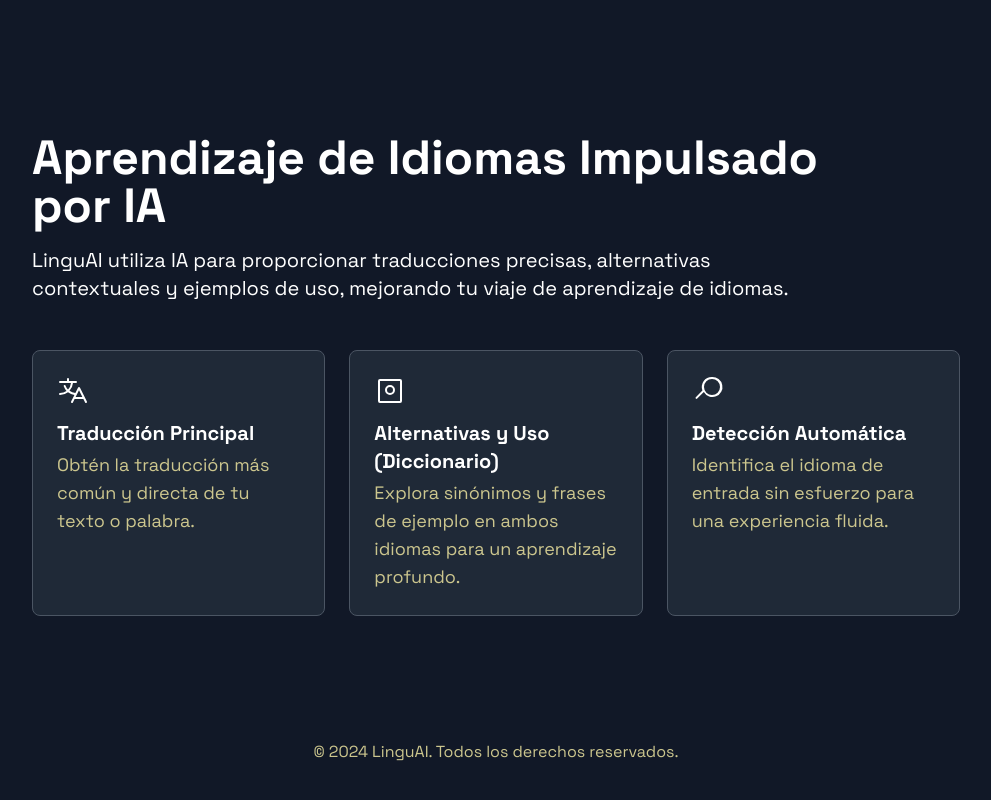
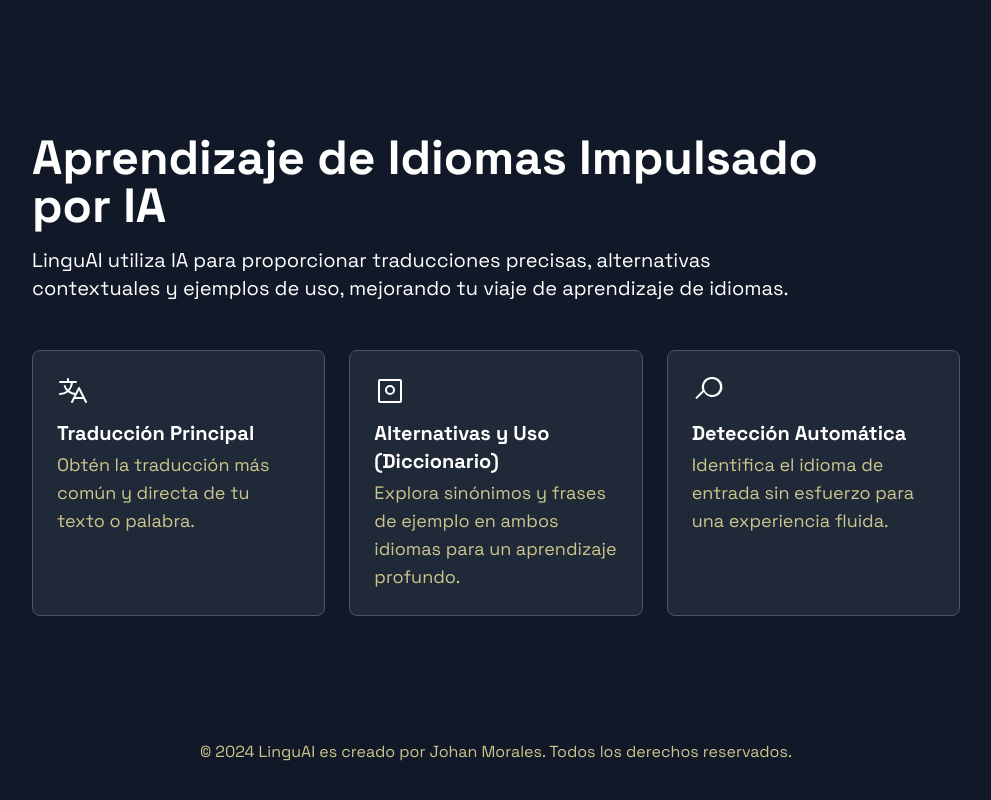
Before and after one commit to JohanMorales211/language-ai, an Angular app: page /home in a window 1280 px wide. Shown: the part 614-1414 px from the top of the page, without its empty margins (144-1135 px from the left). Built offline with nearby package versions, Linux system fonts and the light colour scheme.

Commit message:
fix: Update footer text for clarity and add creator attribution

```diff
--- a/src/app/components/footer/footer.component.html
+++ b/src/app/components/footer/footer.component.html
@@ -1,7 +1,7 @@
 <footer class="flex justify-center">
   <div class="flex max-w-[960px] w-full flex-1 flex-col">
     <div class="flex flex-col gap-6 px-4 sm:px-5 py-10 text-center @container">
-      <p class="text-[#ccc68e] text-sm sm:text-base font-normal leading-normal">© 2024 LinguAI. Todos los derechos reservados.</p>
+      <p class="text-[#ccc68e] text-sm sm:text-base font-normal leading-normal">© 2024 LinguAI es creado por Johan Morales. Todos los derechos reservados.</p>
     </div>
   </div>
 </footer>
--- a/src/app/pages/home/home.component.html
+++ b/src/app/pages/home/home.component.html
@@ -21,6 +21,7 @@
 
               <div class="w-full max-w-full lg:max-w-4xl flex flex-col items-center gap-4 sm:gap-6">
                 <div class="w-full grid grid-cols-1 md:grid-cols-2 gap-4 @[768px]:gap-6 items-start">
+                  <!-- Columna Izquierda (Input) -->
                   <div class="flex flex-col gap-1">
                     <div class="h-10 lg:h-12 flex items-center justify-start text-[#ccc68e] text-sm lg:text-base px-3 py-2 rounded-md border border-transparent">
                       {{ detectedSourceLanguageDisplay || 'Escribe para detectar idioma...' }}
@@ -34,7 +35,7 @@
                         (ngModelChange)="onInputTextChanged()"
                         class="form-textarea w-full flex-1 resize-none rounded-t-xl text-white focus:outline-0 focus:ring-2 focus:ring-[#f8e006] border border-b-0 border-[#4b5563] bg-[#1f2937] p-4 lg:p-5 placeholder:text-[#ccc68e] text-base sm:text-lg lg:text-xl min-h-[150px] lg:min-h-[200px]"
                       ></textarea>
-                      <div *ngIf="inputText && inputText.trim().length > 0"
+                      <div *ngIf="inputText && inputText.trim().length > 0 && (detectedSourceLanguageCode === 'es' || detectedSourceLanguageCode === 'en')"
                            class="flex justify-start items-center p-2 lg:p-3 rounded-b-xl border border-t-0 border-[#4b5563] bg-[#1f2937]">
                         <button
                           (click)="playInputText()"
@@ -57,6 +58,7 @@
                     </div>
                   </div>
 
+                  <!-- Columna Derecha (Output) -->
                   <div class="flex flex-col gap-1">
                     <div class="relative w-full">
                       <select
@@ -93,12 +95,13 @@
                       <div *ngIf="outputText && outputText.trim().length > 0 && !apiError"
                            class="flex justify-between items-center p-2 lg:p-3 rounded-b-xl border border-t-0 border-[#4b5563] bg-[#1f2937]">
                         <button
+                          *ngIf="targetLanguage === 'es' || targetLanguage === 'en'"
                           (click)="playOutputText()"
                           [disabled]="isSpeakingOutput || isLoading"
                           title="Escuchar traducción"
                           class="p-1 rounded-full text-[#ccc68e] hover:text-white hover:bg-[#374151] focus:outline-none focus:ring-2 focus:ring-[#f8e006] transition-colors duration-150 disabled:opacity-50 disabled:cursor-not-allowed flex items-center justify-center"
-                           aria-label="Escuchar traducción"
-                           style="width: 36px; height: 36px;">
+                          aria-label="Escuchar traducción"
+                          style="width: 36px; height: 36px;">
                           <svg *ngIf="!isSpeakingOutput" xmlns="http://www.w3.org/2000/svg" width="24" height="24" fill="none" stroke="currentColor" stroke-width="2" viewBox="0 0 24 24" class="h-7 w-7">
                             <polygon points="5,9 9,9 13,5 13,19 9,15 5,15" />
                             <path d="M15 9 C16.5 10.5, 16.5 13.5, 15 15" />
@@ -109,6 +112,8 @@
                             <path class="opacity-75" fill="currentColor" d="M4 12a8 8 0 018-8V0C5.373 0 0 5.373 0 12h4zm2 5.291A7.962 7.962 0 014 12H0c0 3.042 1.135 5.824 3 7.938l3-2.647z"></path>
                           </svg>
                         </button>
+                        <div *ngIf="!(targetLanguage === 'es' || targetLanguage === 'en')" class="w-[36px]"></div>
+
                         <button
                           (click)="copyTranslatedText()"
                           [disabled]="!outputText || outputText.trim().length === 0 || isLoading"
```
